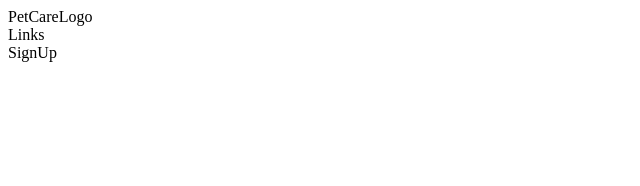
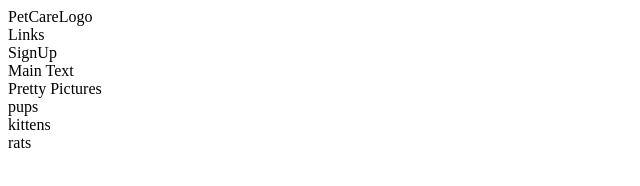
Before and after one commit to Previterror/petcare, a plain HTML site: page index.html in a window 1280 px wide. Shown: the whole page, without its empty margins (0-640 px from the left). Drawn offline with Linux system fonts and the light colour scheme.

Commit message:
blocked out html

```diff
--- a/index.html
+++ b/index.html
@@ -15,6 +15,16 @@
         <div>SignUp</div>
     </header>
 
+    <main>
+        <div>Main Text</div>
+        <div>Pretty Pictures</div>
+    </main>
+
+    <footer>
+        <div>pups</div>
+        <div>kittens</div>
+        <div>rats</div>
+    </footer>
 </body>
 
 </html>
```
